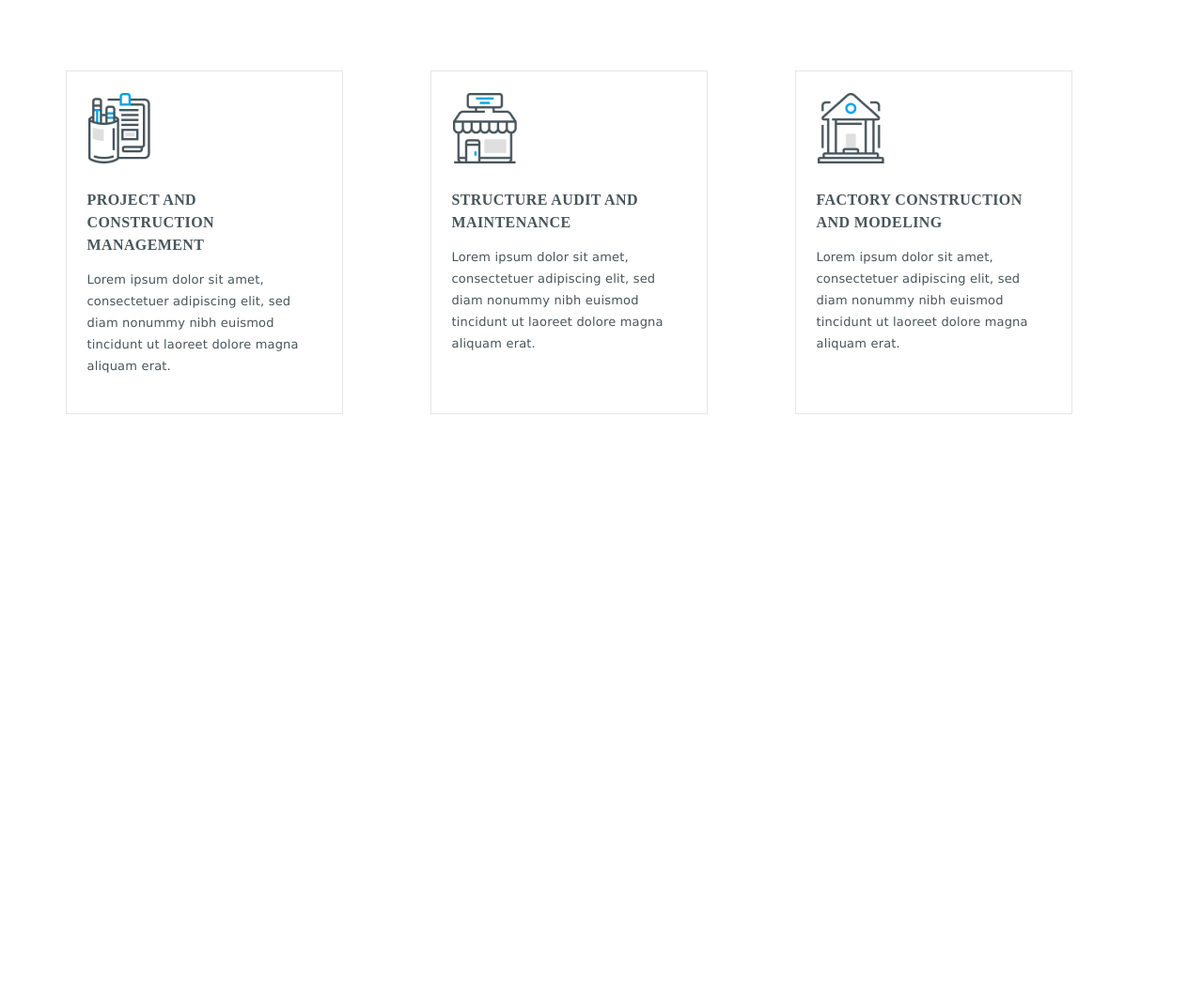
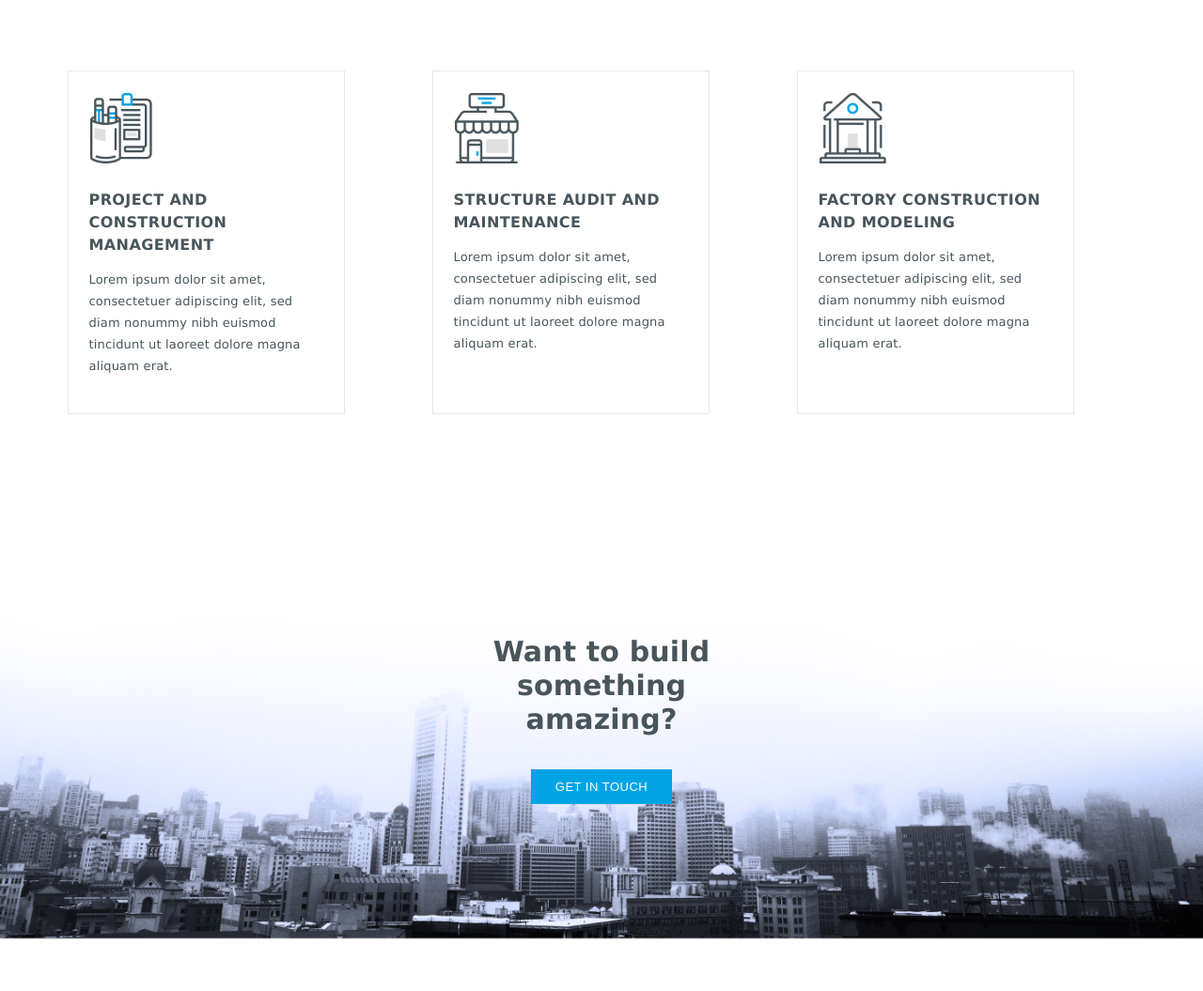
Before and after one commit to Karina088/konstruct_template, a plain HTML site: page index.html in a window 1280 px wide. Shown: the part 1417-2472 px from the top of the page at 94% size. Before the commit the page ends 1858 px from the top, so only its background shows below. Drawn offline with Linux system fonts and the light colour scheme.

Commit message:
add block get-in-touch

```diff
--- a/index.html
+++ b/index.html
@@ -28,19 +28,20 @@
         </ul>
     </navbar>
 
-    <div class="our_story">
-        <h3 class="content__header">OUR STORY</h3>
+    <main>
+        <div class="main">
+            <h3 class="main__header">OUR STORY</h3>
             <hr class="line">
         </div>
         <section class="content center">
-        <section>
+            <div>
                 <h4 class="content__founded">Founded in 2011 by John Mathew Smith, <span class="content__span">Konstruct
                     </span> has become the number one construction management firm</h4>
                 <p class="content__text">Lorem ipsum dolor sit amet, consectetuer adipiscing elit, sed diam nonummy nibh
                     euismod tincidunt ut laoreet dolore magna aliquam erat. Lorem ipsum dolor sit amet, consectetuer
                     adipiscing elit, sed diam nonummy
                     nibh euismod tincidunt ut laoreet dolore magna aliquam erat.</p>
-        </section>
+            </div>
             <figure>
                 <div class="wrap">
                     <figcaption>WE PLAN</figcaption>
@@ -63,17 +64,19 @@
                 <h3 class="service__name">OUR CAPABILITIES</h3>
                 <hr class="service__line">
             </div>
-        <p class="service__par">Lorem ipsum dolor sit amet, consectetuer adipiscing elit, sed diam nonummy nibh euismod
+            <p class="service__par">Lorem ipsum dolor sit amet, consectetuer adipiscing elit, sed diam nonummy nibh
+                euismod
                 tincidunt ut laoreet dolore magna aliquam erat.</p>
             <button class="service__button">ALL SERVICES</button>
         </div>
 
-    <div class="service__cart center">
+        <section class="service__cart center">
             <article class="service-item">
                 <img class="service__img" src="img/project.jpg" alt="project photo">
                 <div class="service-cart_text">
                     <h4 class="service__header">PROJECT AND CONSTRUCTION MANAGEMENT</h4>
-                <p class="service-par">Lorem ipsum dolor sit amet, consectetuer adipiscing elit, sed diam nonummy nibh
+                    <p class="service-par">Lorem ipsum dolor sit amet, consectetuer adipiscing elit, sed diam nonummy
+                        nibh
                         euismod tincidunt ut laoreet dolore magna aliquam erat.</p>
                 </div>
             </article>
@@ -81,7 +84,8 @@
                 <img class="service__img" src="img/structure.jpg" alt="structure photo">
                 <div class="service-cart_text">
                     <h4 class="service__header">STRUCTURE AUDIT AND MAINTENANCE</h4>
-                <p class="service-par">Lorem ipsum dolor sit amet, consectetuer adipiscing elit, sed diam nonummy nibh
+                    <p class="service-par">Lorem ipsum dolor sit amet, consectetuer adipiscing elit, sed diam nonummy
+                        nibh
                         euismod tincidunt ut laoreet dolore magna aliquam erat.</p>
                 </div>
             </article>
@@ -89,13 +93,19 @@
                 <img class="service__img" src="img/factory.jpg" alt="factory photo">
                 <div class="service-cart_text">
                     <h4 class="service__header">FACTORY CONSTRUCTION AND MODELING</h4>
-                <p class="service-par">Lorem ipsum dolor sit amet, consectetuer adipiscing elit, sed diam nonummy nibh
+                    <p class="service-par">Lorem ipsum dolor sit amet, consectetuer adipiscing elit, sed diam nonummy
+                        nibh
                         euismod tincidunt ut laoreet dolore magna aliquam erat.</p>
                 </div>
             </article>
 
+        </section>
+    </main>
+
+    <div class="get-in-touch">
+        <h3 class="get-in-touch__header">Want to build something amazing?</h4>
+            <a href="#"><button class="get-in-touch__button">GET IN TOUCH</button></a>
     </div>
-
 
 </body>
 
--- a/style.css
+++ b/style.css
@@ -2,11 +2,11 @@
     margin: 0px;
     padding: 0px;
     box-sizing: border-box;
-
 }
 
 body {
     font-family: 'Lucida Sans', 'Lucida Sans Regular', 'Lucida Grande', 'Lucida Sans Unicode', Geneva, Verdana, sans-serif;
+    /* font-family: 'OpenSans'; */
 }
 
 header {
@@ -38,7 +38,6 @@ header {
 }
 
 .header__text {
-    /* font-family: 'OpenSans'; */
     font-size: 16px;
     line-height: 19px;
     text-align: center;
@@ -46,7 +45,6 @@ header {
 }
 
 .header__par {
-    /* font-family: 'OpenSans'; */
     font-size: 11px;
     line-height: 13px;
     text-align: center;
@@ -75,7 +73,6 @@ ul.menu__list li {
 }
 
 .menu__link {
-    /* font-family: 'OpenSans'; */
     text-decoration: none;
     font-size: 12px;
     line-height: 14px;
@@ -87,14 +84,13 @@ ul.menu__list li {
     color: #00A4E5;
 }
 
-.our_story {
+.main {
     padding-top: 57px;
     display: flex;
     flex-direction: column;
 }
 
-.content__header {
-    /* font-family: 'OpenSans'; */
+.main__header {
     font-size: 18px;
     line-height: 21px;
     text-align: center;
@@ -117,7 +113,6 @@ ul.menu__list li {
 }
 
 .content__founded {
-    /* font-family: 'OpenSans'; */
     padding-top: 64px;
     width: 405px;
     font-size: 20px;
@@ -131,7 +126,6 @@ ul.menu__list li {
 }
 
 .content__text {
-    /* font-family: 'OpenSans'; */
     padding-top: 40px;
     width: 405px;
     font-size: 13px;
@@ -149,7 +143,6 @@ figure {
 }
 
 figcaption {
-    /* font-family: 'OpenSans'; */
     padding-top: 22px;
     width: 68px;
     font-size: 24px;
@@ -175,7 +168,6 @@ figcaption {
 }
 
 .service__name {
-    /* font-family: 'OpenSans'; */
     font-size: 18px;
     line-height: 21px;
     letter-spacing: 2px;
@@ -190,17 +182,14 @@ figcaption {
 }
 
 .service__par {
-    /* font-family: 'OpenSans'; */
     width: 405px;
     font-size: 11px;
     line-height: 19px;
     letter-spacing: 0.2px;
     color: #48555B;
-
 }
 
 .service__button {
-    /* font-family: 'OpenSans'; */
     font-size: 13px;
     line-height: 15px;
     text-align: center;
@@ -222,8 +211,8 @@ figcaption {
     display: grid;
     gap: 28px;
     grid-template-columns: repeat(auto-fit, 360px);
-    /* justify-content: center; */
-
+    justify-content: center;
+    margin-bottom: 115px;
 }
 
 .service-item {
@@ -249,7 +238,6 @@ figcaption {
 
 .service__header {
     width: 250px;
-    font-family: 'OpenSans';
     font-size: 16px;
     line-height: 24px;
     letter-spacing: 0.4px;
@@ -264,3 +252,40 @@ figcaption {
     color: #48555B;
     padding-bottom: 39px;
 }
+
+.get-in-touch {
+    margin-top: 115px;
+    background-image: url(img/bg-footer.jpg);
+    background-size: 100%;
+    height: 499px;
+    display: flex;
+    flex-direction: column;
+    align-items: center;
+}
+
+.get-in-touch__header {
+    font-size: 30px;
+    line-height: 36px;
+    letter-spacing: 0.15px;
+    color: #48555B;
+    width: 350px;
+    text-align: center;
+    margin-bottom: 35px;
+    padding-top: 120px;
+}
+
+.get-in-touch__button {
+    padding: 11px 26px;
+    border: none;
+    background: #00A4E5;
+    color: #FFFFFF;
+    font-size: 13px;
+    line-height: 15px;
+    letter-spacing: 0.5px;
+}
+
+.get-in-touch__button:hover {
+    background-color: #FFFFFF;
+    border: 1px solid #00A4E5;
+    color: #00A4E5;
+}
```
Also changed, not shown: img/bg-footer.jpg (added), 1 other file. Lines whose indentation alone changed are shown as unchanged.
